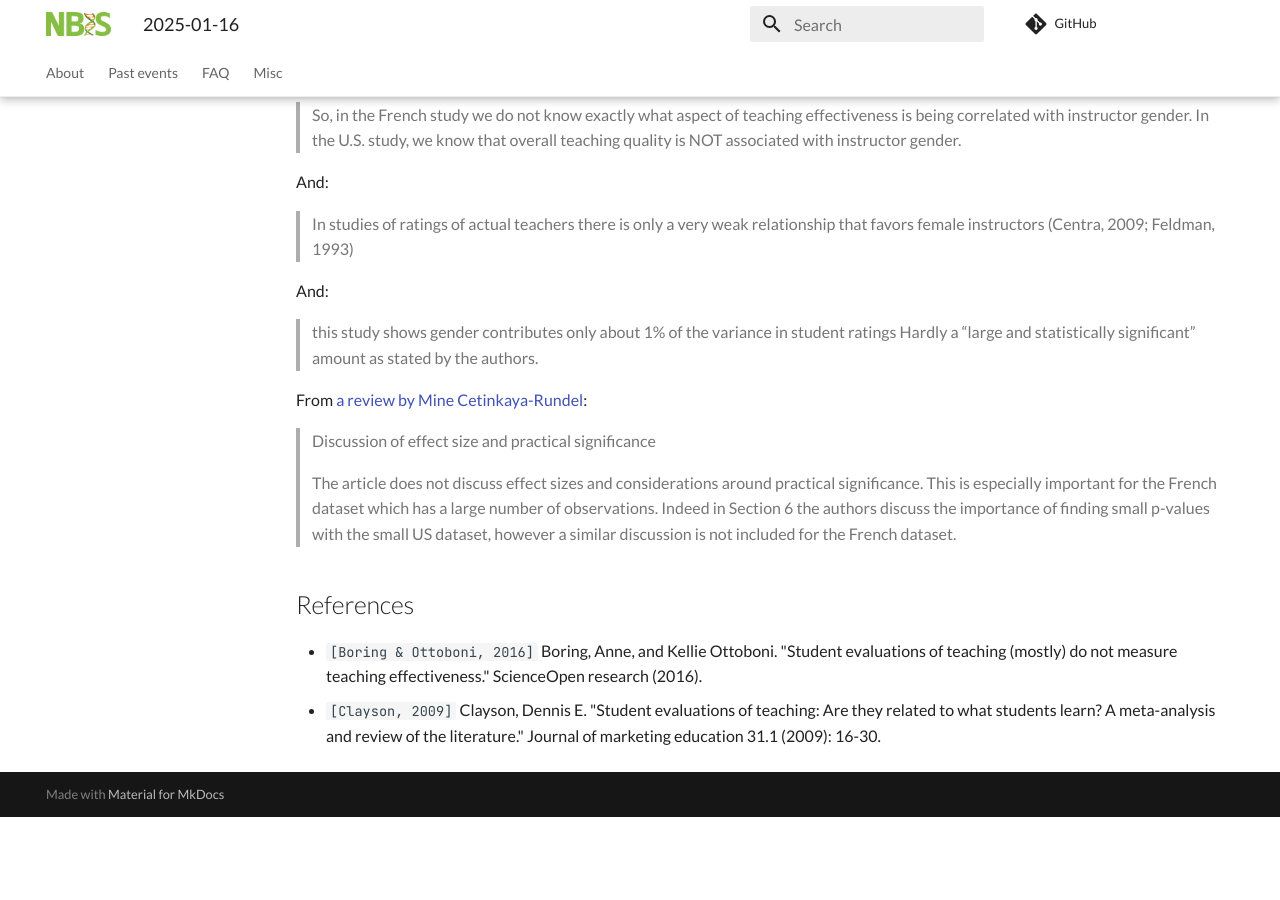
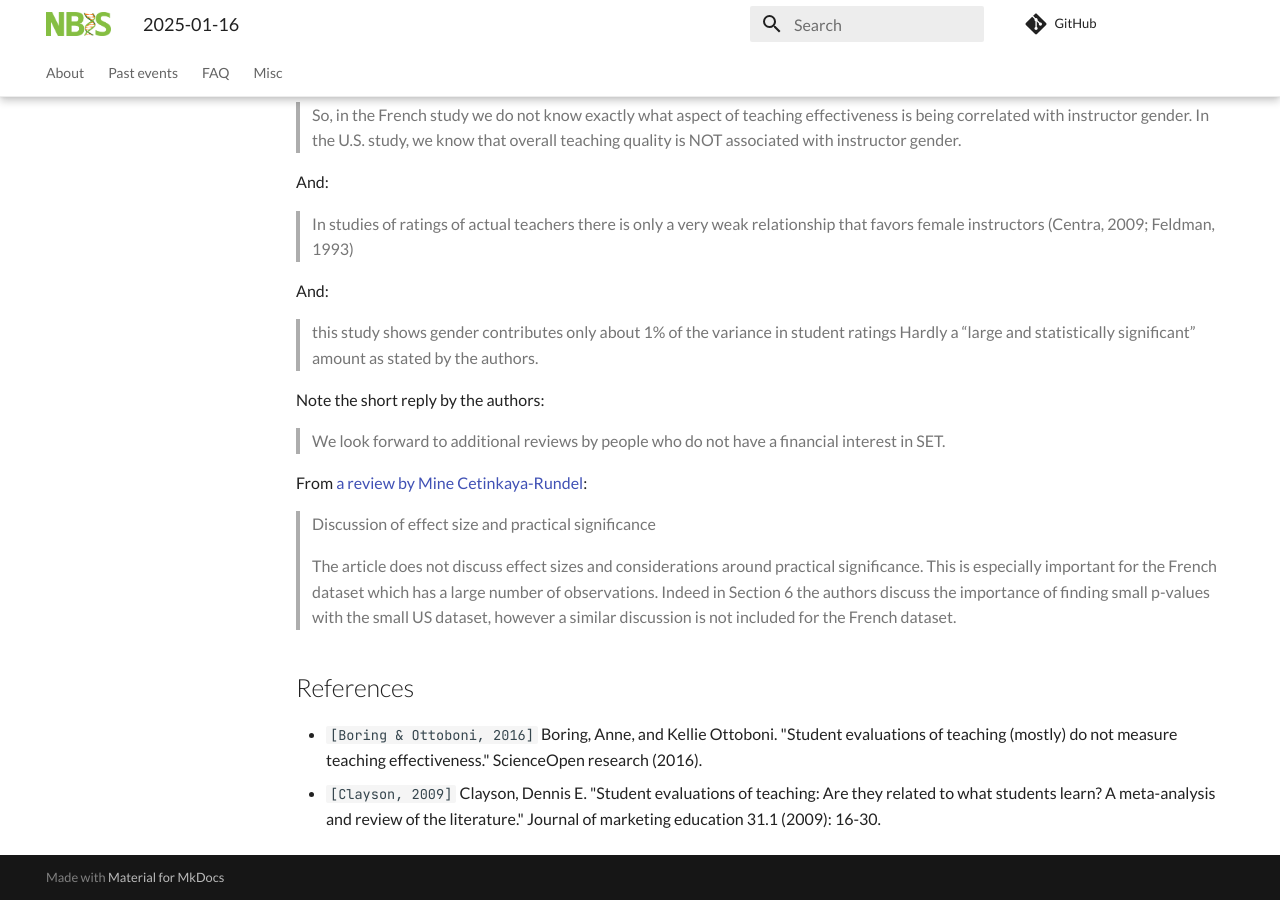
Before and after one commit to NBISweden/teaching_literature_club, an MkDocs documentation site: the page built from docs/events/20250116/20250116.md, in a window 1280 px wide and 900 px high, scrolled down 4103 px. Built offline with MkDocs 1.6.1 and Material for MkDocs 9.7.7, drawn with Linux system fonts in a browser that asks for light colours; comment, search, counter and statistics services are not loaded; before the commit the page ends 4920 px from its top, so only the background shows below that.

Commit message:
Add reply

```diff
--- a/docs/events/20250116/20250116.md
+++ b/docs/events/20250116/20250116.md
@@ -196,6 +196,10 @@ And:
 > Hardly a “large and statistically significant” amount
 > as stated by the authors.
 
+Note the short reply by the authors:
+
+> We look forward to additional reviews by people who do not have a financial interest in SET.
+
 From [a review by Mine Cetinkaya-Rundel](https://www.scienceopen.com/document/review?review=1d3e7568-9805-4fc3-b25b-e57e14431b62&vid=818d8ec0-5908-47d8-86b4-5dc38f04b23e):
 
 > Discussion of effect size and practical significance
```
